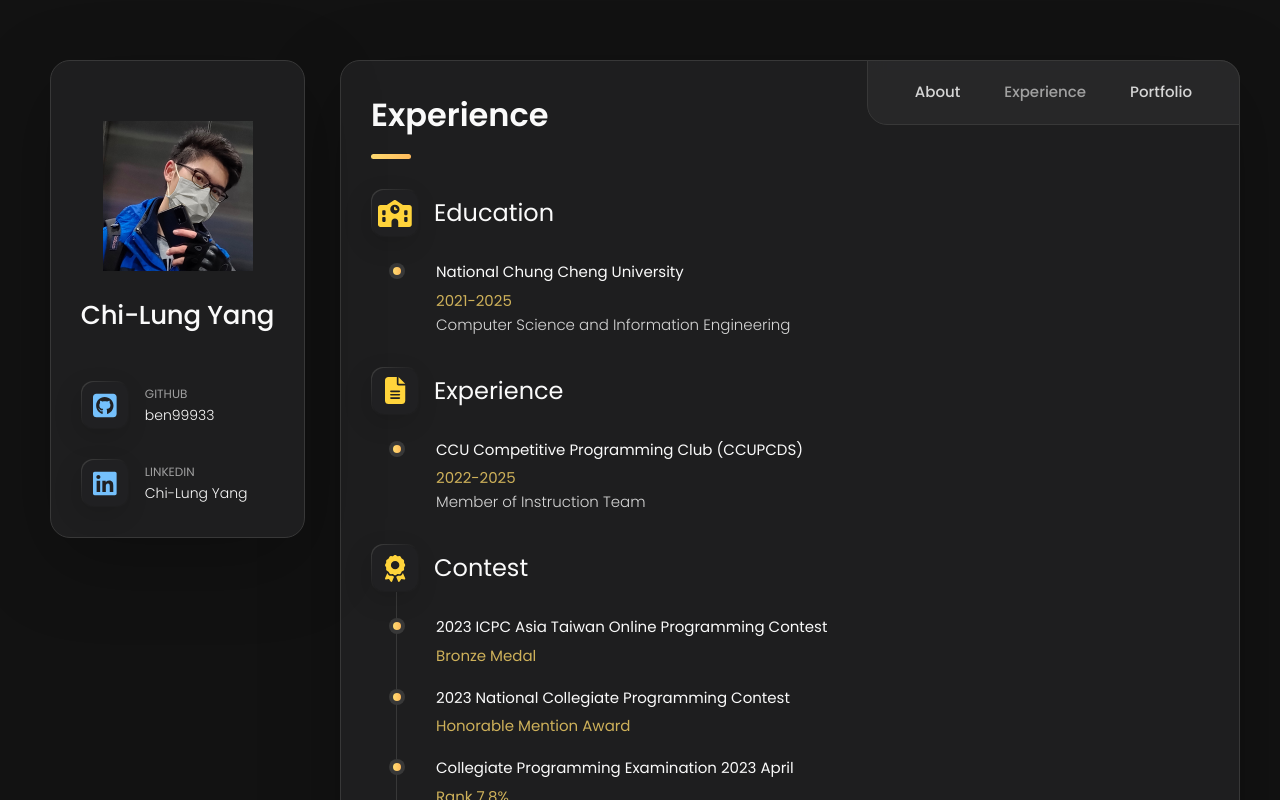
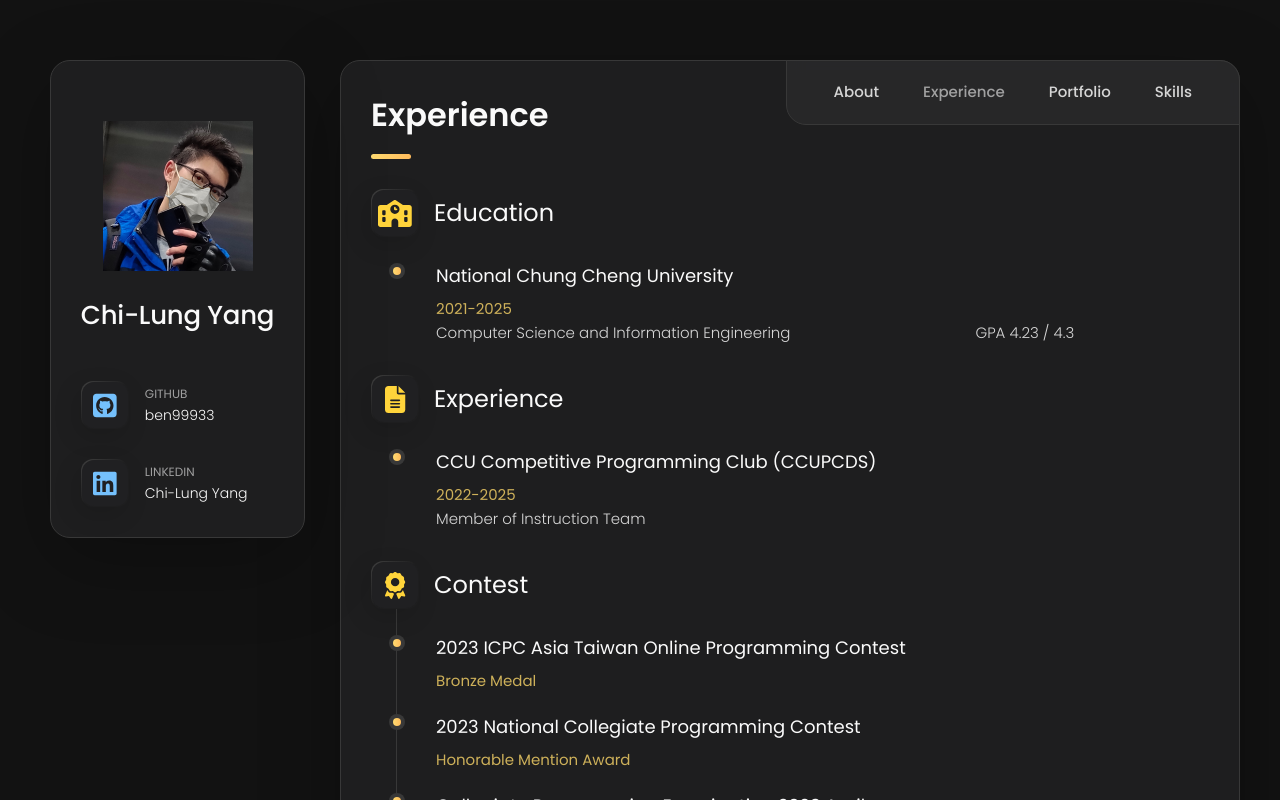
Before and after one commit to ben99933/ben99933.github.io, a Vue app: page / in a window 1280 px wide. Both pictures are taken after a click on the button "Experience". Shown: the top 800 px of the page. Built offline with nearby package versions, Linux system fonts and the light colour scheme.

Commit message:
add skill page

```diff
--- a/src/components/pages/about/content/experience.vue
+++ b/src/components/pages/about/content/experience.vue
@@ -5,16 +5,16 @@
     </header>
     <section class="timeline" v-for="timeline in timeLines" :key="timeline.title">
         <div class="title-wrapper">
-        <div class="icon-box">
-            <font-awesome-icon :icon="timeline.icon" size="xl" style="color: #FFD43B;" />
-        </div>
+            <div class="icon-box">
+                <font-awesome-icon :icon="timeline.icon" size="xl" style="color: #FFD43B;" />
+            </div>
             <h3 class="h3">{{timeline.title}}</h3>
         </div>
         <ol class="timeline-list">
             <li class="timeline-item" v-for="item in timeline.items" :key="item.title">
-                <h4 class="h4 timeline-item-title">{{item.title}}</h4>
+                <h3 class="h2 timeline-item-title !text-lg">{{item.title}}</h3>
                 <span>{{item.time}}</span>
-                <p class="timeline-text">{{item.description}}</p>
+                <p class="timeline-text whitespace-pre">{{item.description}}</p>
             </li>
         </ol>
     </section>
@@ -30,7 +30,8 @@ const timeLineEducation:TimeLine = new TimeLine("Education", "fa-solid fa-school
                                         .addItem(new TimeLineItem(
                                             "National Chung Cheng University",
                                             "2021-2025",
-                                            "Computer Science and Information Engineering"
+                                            "Computer Science and Information Engineering \
+                                            GPA 4.23 / 4.3"
                                         ));
 
 const timeLineExperience:TimeLine = new TimeLine("Experience", "fa-solid fa-file-lines")
--- a/src/components/pages/about/content/skills.vue
+++ b/src/components/pages/about/content/skills.vue
@@ -1,3 +1,82 @@
 <template>
-    <div></div>
+<article class="resume" data-page="skills">
+    <header>
+        <h2 class="h2 article-title">Skills</h2>
+    </header>
+    <section class="timeline" v-for="category in skillCategories" :key="category.title">
+        <div class="title-wrapper">
+            <h3 class="h3">{{category.title}}</h3>
+        </div>
+        <div class="flex flex-wrap">
+            <div class="mx-1 mb-1" v-for="item in category.items" :key="item.name">
+                <img class="w-auto h-10 rounded-3xl" :src="item.icon" alt="">
+            </div>
+        </div>
+    </section>
+</article>
 </template>
+
+<script setup lang="ts">
+
+class SkillCategory{
+    private _title:string;
+    private _items: Array<SkillItem> = [];
+    constructor(title:string,items?: Array<SkillItem>){
+        this._title = title;
+        this._items = items || [];
+    }
+    public get items(){return this._items;}
+    public get title(){return this._title;}
+    public addItem(item: SkillItem){
+        this.items.push(item);
+        return this;
+    }
+}
+
+class SkillItem{
+    private _name:string = "";
+    private _icon:string = "";
+    constructor (name:string, icon?:string){
+        this._name = name;
+        this._icon = icon || "";
+    }
+    public get name(){return this._name;}
+    public get icon(){return this._icon;}
+}
+
+const skillCategories:Array<SkillCategory> = [];
+const skillLanguages:SkillCategory = new SkillCategory("Languages")
+                                            .addItem(new SkillItem("Python", "https://img.shields.io/badge/python-3670A0?style=for-the-badge&logo=python&logoColor=ffdd54"))
+                                            .addItem(new SkillItem("Java", "https://img.shields.io/badge/Java-ED8B00?style=for-the-badge&logo=openjdk&logoColor=white"))
+                                            .addItem(new SkillItem("Typescript", "https://img.shields.io/badge/typescript%20-%23007ACC.svg?&style=for-the-badge&logo=typescript&logoColor=white"))
+                                            .addItem(new SkillItem("JavaScript", "https://img.shields.io/badge/javascript%20-%23323330.svg?&style=for-the-badge&logo=javascript&logoColor=%23F7DF1E"))
+                                            .addItem(new SkillItem("C#", "https://img.shields.io/badge/c%23-%23239120.svg?style=for-the-badge&logo=csharp&logoColor=white"))
+                                            .addItem(new SkillItem("C", "https://img.shields.io/badge/C++%20-%2300599C.svg?style=for-the-badge&logo=c%2B%2B&logoColor=white"));
+const skillWeb:SkillCategory = new SkillCategory("Web Development")
+                                            .addItem(new SkillItem("VueJs", "https://img.shields.io/badge/Vue.js-35495E?style=for-the-badge&logo=vuedotjs&logoColor=4FC08D"))
+                                            .addItem(new SkillItem("ExpressJs", "https://img.shields.io/badge/express.js%20-%23404d59.svg?&style=for-the-badge"))
+                                            .addItem(new SkillItem("NodeJs", "https://img.shields.io/badge/node.js%20-%2343853D.svg?&style=for-the-badge&logo=node.js&logoColor=white"))
+                                            .addItem(new SkillItem("Tailwind", "https://img.shields.io/badge/Tailwind_CSS-38B2AC?style=for-the-badge&logo=tailwind-css&logoColor=white"))
+                                            ;
+const skillSoftTool = new SkillCategory("SKill & Tools")
+                                            .addItem(new SkillItem("Git", "https://img.shields.io/badge/git-%23F05033.svg?style=for-the-badge&logo=git&logoColor=white"))
+                                            .addItem(new SkillItem("Linux", "https://img.shields.io/badge/Linux-FCC624?style=for-the-badge&logo=linux&logoColor=black"))
+                                            .addItem(new SkillItem("Docker", "https://img.shields.io/badge/docker-%230db7ed.svg?&style=for-the-badge&logo=docker&logoColor=white"))
+                                            .addItem(new SkillItem("Github Actions", "https://img.shields.io/badge/GitHub_Actions-2088FF?style=for-the-badge&logo=github-actions&logoColor=white"));
+const skillML = new SkillCategory("Machine Learning")
+                                            .addItem(new SkillItem("TensorFlow", "https://img.shields.io/badge/TensorFlow-%23FF6F00.svg?style=for-the-badge&logo=TensorFlow&logoColor=white"))
+                                            .addItem(new SkillItem("PyTorch", "https://img.shields.io/badge/PyTorch-%23EE4C2C.svg?style=for-the-badge&logo=PyTorch&logoColor=white"));
+const skillDB = new SkillCategory("Database")
+                                            .addItem(new SkillItem("MySQL", "https://img.shields.io/badge/mysql-%2300f.svg?&style=for-the-badge&logo=mysql&logoColor=white"))
+                                            .addItem(new SkillItem("MariaDB", "https://img.shields.io/badge/MariaDB-003545?style=for-the-badge&logo=mariadb&logoColor=white"))
+                                            .addItem(new SkillItem("PostgreSQL", "https://img.shields.io/badge/postgres-%23316192.svg?&style=for-the-badge&logo=postgresql&logoColor=white"));
+
+skillCategories.push(skillLanguages);
+skillCategories.push(skillWeb);
+skillCategories.push(skillSoftTool);
+skillCategories.push(skillML);
+skillCategories.push(skillDB);
+
+
+
+</script>
--- a/src/components/pages/about/mainContent.vue
+++ b/src/components/pages/about/mainContent.vue
@@ -37,7 +37,7 @@
   <!-- awards -->
   <!-- <awards v-if="getActive('Awards')" :class="getActive('Awards')? 'active' : ''"/> -->
   <!-- skills -->
-  <!-- <skills v-if="getActive('Skills')" :class="getActive('Skills')? 'active' : ''"/> -->
+  <skills v-if="getActive('Skills')" :class="getActive('Skills')? 'active' : ''"/>
 
   <!--- #RESUME-->
   <!-- <resume class="" ref="" :class="getActive('Resume')"/> -->
@@ -60,7 +60,7 @@ import about from "./content/about.vue";
 // import awards from "./content/awards.vue";
 import experience from "./content/experience.vue";
 // import projects from "./content/projects.vue"
-// import skills from "./content/skills.vue"
+import skills from "./content/skills.vue"
 
 // import resume from "./content/resume.vue";
 import portfolio from "./content/portfolio.vue";
@@ -106,7 +106,7 @@ contentRegister.registerContent("About");
 contentRegister.registerContent("Experience");
 contentRegister.registerContent("Portfolio");
 // contentRegister.registerContent("Awards");
-// contentRegister.registerContent("Skills");
+contentRegister.registerContent("Skills");
 
               // .registerContent("Resume")
               // .registerContent("Portfolio")
```
Also changed, not shown: src/assets/css/tailwind.css.
